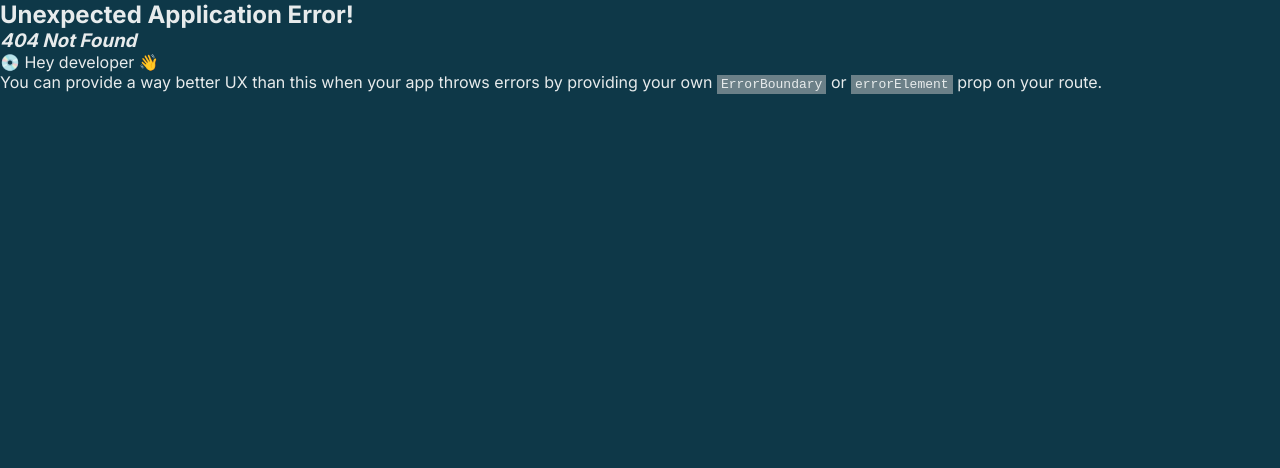
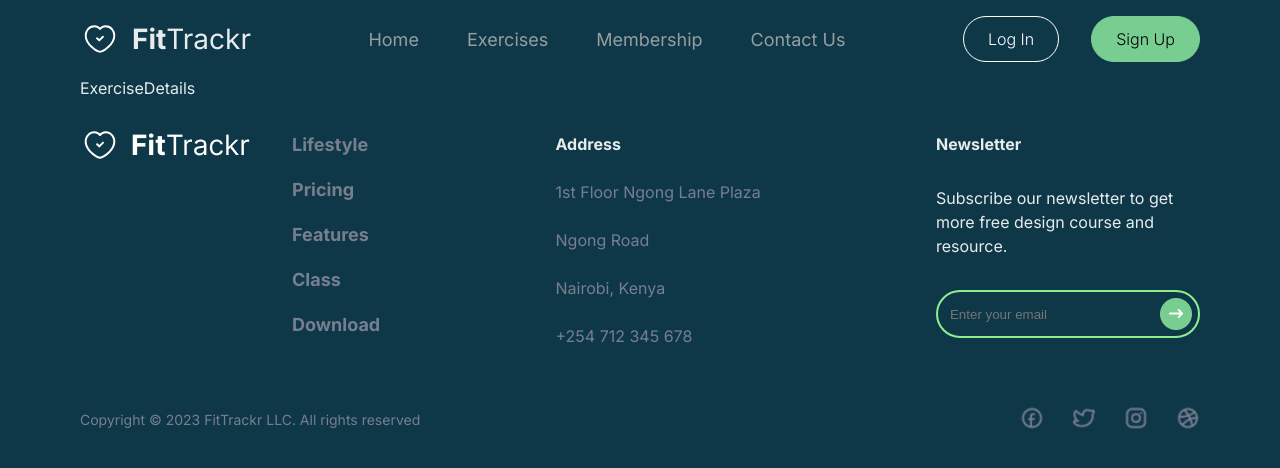
Before and after one commit to Ase020/fitTrackr-client, a React (Vite) app: page /exercises/1 in a window 1280 px wide. Before the commit this address had no page. Shown: the top 468 px of the page. Built offline with nearby package versions, Linux system fonts and the light colour scheme; a web font is replaced by a local one.

Commit message:
exercise details init

```diff
--- a/src/App.jsx
+++ b/src/App.jsx
@@ -10,6 +10,7 @@ import {
   PasswordReset,
   Membership,
   Exercises,
+  ExerciseDetails,
 } from "./pages";
 
 const App = () => {
@@ -35,6 +36,10 @@ const App = () => {
           element: <Exercises />,
         },
         {
+          path: "/exercises/:id",
+          element: <ExerciseDetails />,
+        },
+        {
           path: "/membership",
           element: <Membership />,
         },
--- /dev/null
+++ b/src/pages/exercise-details/ExerciseDetails.jsx
@@ -0,0 +1,7 @@
+import "./exercise-details.css";
+
+const ExerciseDetails = () => {
+  return <div>ExerciseDetails</div>;
+};
+
+export default ExerciseDetails;
--- a/src/pages/index.js
+++ b/src/pages/index.js
@@ -5,5 +5,15 @@ import { default as Signup } from "./signup/Signup";
 import { default as PasswordReset } from "./password-reset/PasswordReset";
 import { default as Membership } from "./membership/Membership";
 import { default as Exercises } from "./exercises/Exercises";
+import { default as ExerciseDetails } from "./exercise-details/ExerciseDetails";
 
-export { Home, Layout, Login, Signup, PasswordReset, Membership, Exercises };
+export {
+  Home,
+  Layout,
+  Login,
+  Signup,
+  PasswordReset,
+  Membership,
+  Exercises,
+  ExerciseDetails,
+};
```
Also changed, not shown: src/pages/exercise-details/exercise-details.css (added).
